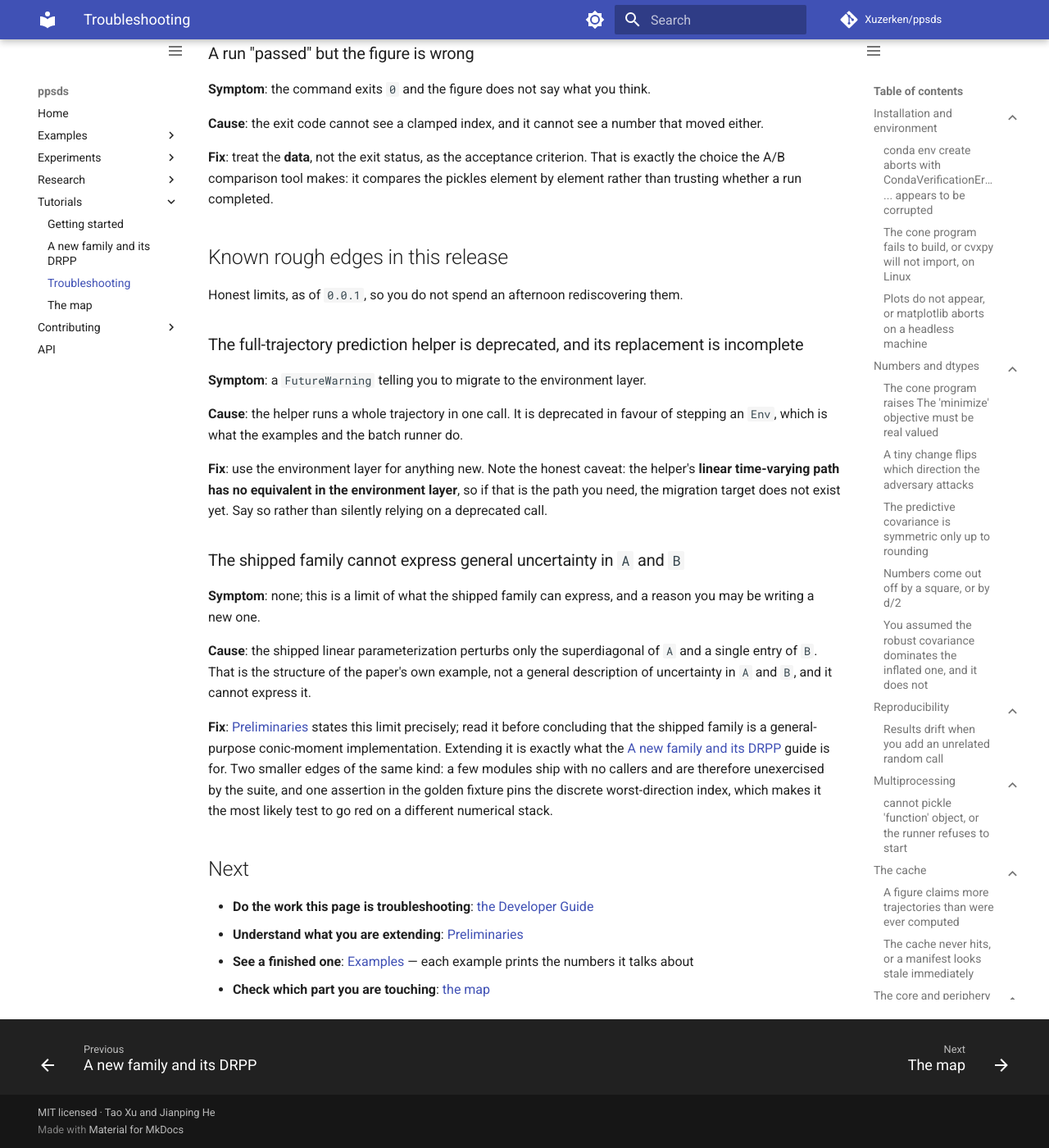
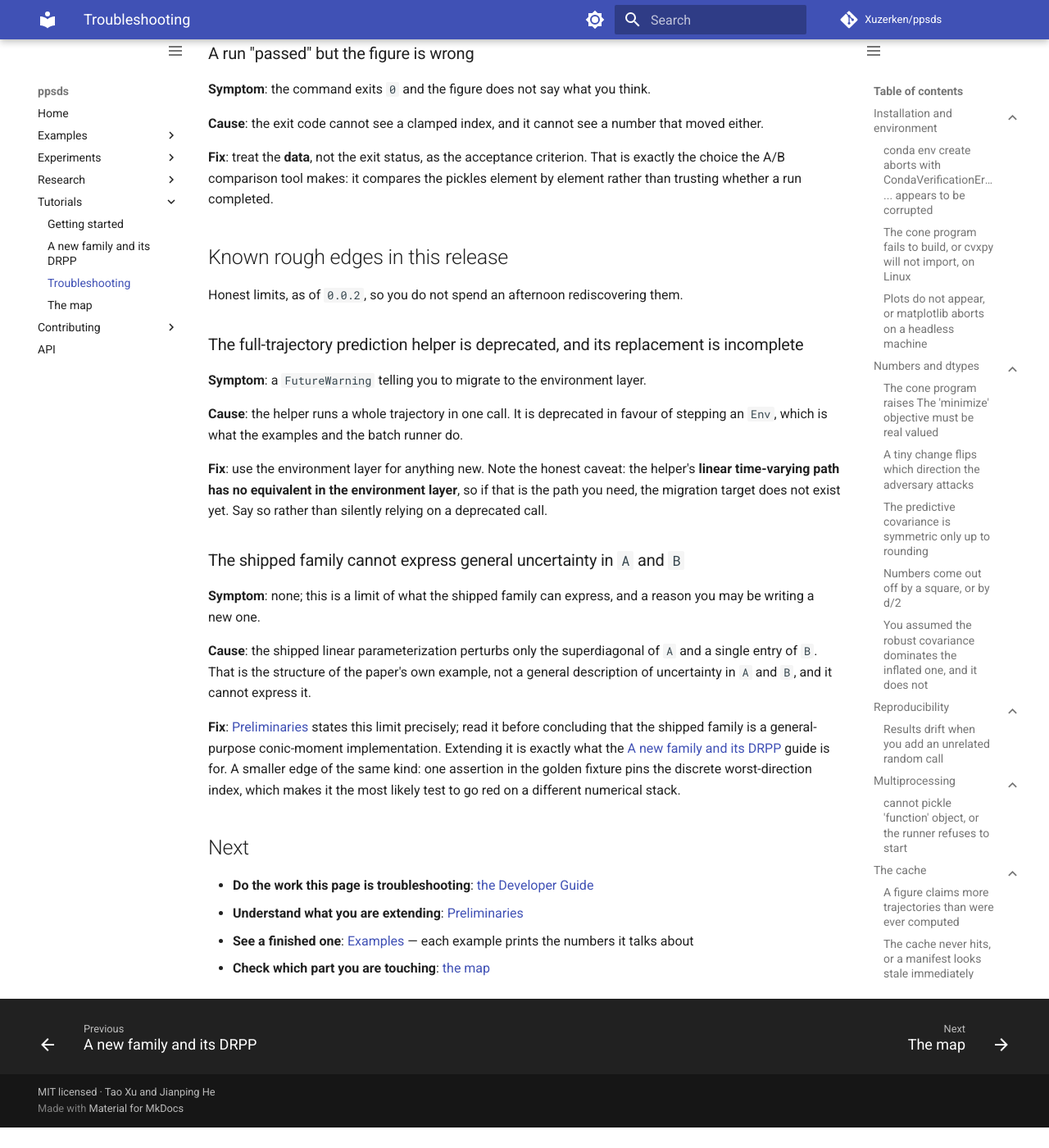
Before and after one commit to Xuzerken/ppsds, an MkDocs documentation site: the page built from docs/tutorials/troubleshooting.md, in a window 1280 px wide and 1400 px high, scrolled down 9079 px. Shown: the whole window at 82% size. Built offline with MkDocs 1.6.1 and Material for MkDocs 9.7.7, drawn with Linux system fonts in a browser that asks for light colours; comment, search, counter and statistics services are not loaded; after the commit the page ends 10454 px from its top, so only the background shows below that.

Commit message:
Sync from the development repository

```diff
--- a/docs/tutorials/troubleshooting.md
+++ b/docs/tutorials/troubleshooting.md
@@ -399,7 +399,7 @@ whether a run completed.
 
 ## Known rough edges in this release
 
-Honest limits, as of `0.0.1`, so you do not spend an afternoon rediscovering them.
+Honest limits, as of `0.0.2`, so you do not spend an afternoon rediscovering them.
 
 ### The full-trajectory prediction helper is deprecated, and its replacement is incomplete
 
@@ -424,10 +424,9 @@ uncertainty in `A` and `B`, and it cannot express it.
 
 **Fix**: [Preliminaries](../research/preliminaries.md#honest-limits) states this limit precisely; read it before concluding
 that the shipped family is a general-purpose conic-moment implementation. Extending it is exactly what
-the [A new family and its DRPP](developer-guide.md) guide is for. Two smaller edges of the same kind: a few modules ship
-with no callers and are therefore unexercised by the suite, and one assertion in the golden fixture
-pins the discrete worst-direction index, which makes it the most likely test to go red on a
-different numerical stack.
+the [A new family and its DRPP](developer-guide.md) guide is for. A smaller edge of the same kind:
+one assertion in the golden fixture pins the discrete worst-direction index, which makes it the
+most likely test to go red on a different numerical stack.
 
 ## Next
 
```
Also changed, not shown: CHANGELOG.md (+30 -35 lines), RELEASING.md (+3 -3 lines).
